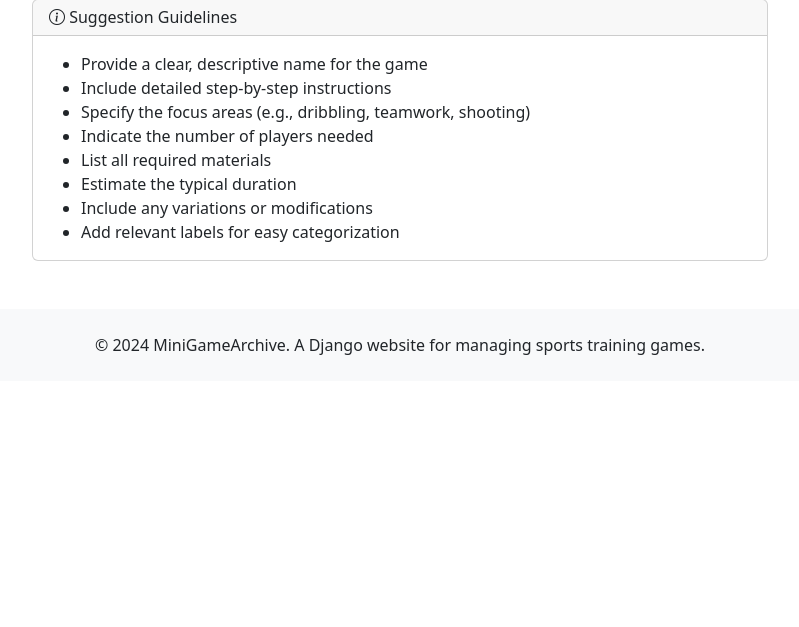
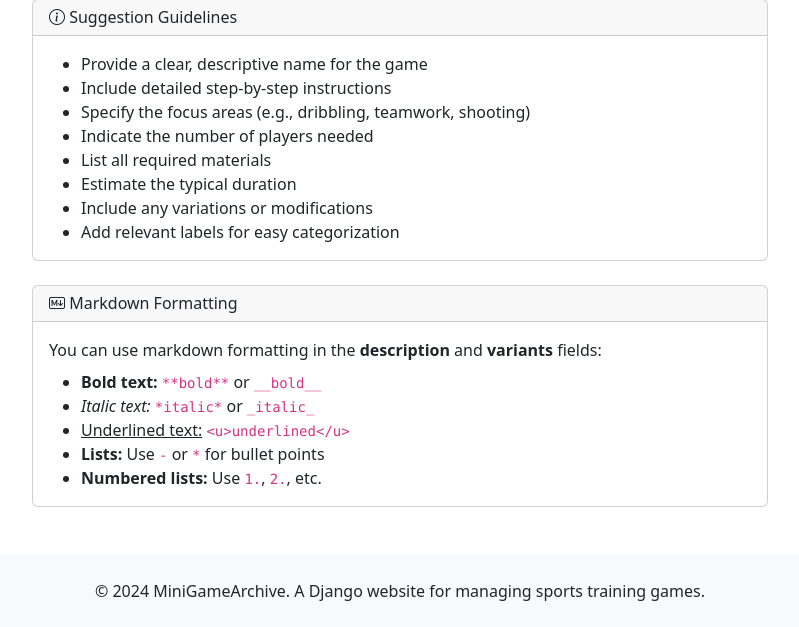
Before and after one commit to monsdar/MiniGameArchive, a Django app: page /suggest/ in a window 1280 px wide. Shown: the part 1550-2177 px from the top of the page, without its empty margins (240-1039 px from the left). Before the commit the page ends 1905 px from the top, so only its background shows below. Run offline with Django 5.2, Linux system fonts and the light colour scheme; data comes from the database, SQL or seed files in the repository; data that the repository does not hold is empty; some libraries are stand-ins or nearby versions.

Commit message:
Added limited markdown support

```diff
--- a/games/templatetags/games_extras.py
+++ b/games/templatetags/games_extras.py
@@ -1,7 +1,55 @@
 from django import template
+from django.utils.safestring import mark_safe
+import markdown
+import bleach
+import re
 
 register = template.Library()
 
+@register.filter(name='markdown')
+def markdown_filter(text):
+    """
+    Convert markdown text to HTML with limited allowed tags for security.
+    Supports: bold, italic, underline, lists, and basic formatting. Headers are not allowed.
+    """
+    if not text:
+        return ""
+
+    # Remove markdown header syntax (lines starting with #)
+    text = re.sub(r'^(\s{0,3}#{1,6}\s+)', '', text, flags=re.MULTILINE)
+
+    # Configure markdown with limited extensions
+    md = markdown.Markdown(
+        extensions=[
+            'markdown.extensions.nl2br',  # Convert newlines to <br>
+            'markdown.extensions.sane_lists',  # Better list handling
+        ]
+    )
+
+    # Convert markdown to HTML
+    html = md.convert(text)
+
+    # Define allowed HTML tags and attributes for security (no headers)
+    allowed_tags = [
+        'p', 'br', 'strong', 'b', 'em', 'i', 'u',  # Basic formatting
+        'ul', 'ol', 'li',  # Lists
+        'blockquote',  # Blockquotes
+        'code', 'pre',  # Code blocks
+    ]
+
+    allowed_attributes = {
+        '*': ['class'],  # Allow class attribute on all elements
+    }
+
+    # Clean the HTML to remove potentially dangerous content
+    clean_html = bleach.clean(
+        html,
+        tags=allowed_tags,
+        attributes=allowed_attributes,
+        strip=True
+    )
+
+    return mark_safe(clean_html)
 
 @register.filter
 def get_item(dictionary, key):
--- a/requirements.txt
+++ b/requirements.txt
@@ -6,6 +6,8 @@ django-crispy-forms==2.1
 crispy-bootstrap5==0.7
 whitenoise[brotli]==6.6.0
 polib==1.2.0
+markdown==3.5.2
+bleach==6.1.0
 
 # Testing dependencies
 coverage==7.4.1
--- a/templates/games/game_detail.html
+++ b/templates/games/game_detail.html
@@ -1,4 +1,5 @@
 {% extends 'base.html' %}
+{% load games_extras %}
 
 {% block title %}{{ game.name }} - MiniGameArchive{% endblock %}
 
@@ -74,7 +75,7 @@
                 </div>
                 <div class="card-body">
                     <div class="description-content">
-                        {{ game.description|linebreaks }}
+                        {{ game.description|markdown }}
                     </div>
                 </div>
             </div>
@@ -87,7 +88,7 @@
                 </div>
                 <div class="card-body">
                     <div class="variants-content">
-                        {{ game.variants|linebreaks }}
+                        {{ game.variants|markdown }}
                     </div>
                 </div>
             </div>
--- a/templates/games/game_suggestion.html
+++ b/templates/games/game_suggestion.html
@@ -53,6 +53,23 @@
                 </ul>
             </div>
         </div>
+
+        <!-- Markdown Support -->
+        <div class="card mt-4">
+            <div class="card-header">
+                <h6 class="mb-0"><i class="bi bi-markdown"></i> Markdown Formatting</h6>
+            </div>
+            <div class="card-body">
+                <p class="mb-2">You can use markdown formatting in the <strong>description</strong> and <strong>variants</strong> fields:</p>
+                <ul class="mb-0">
+                    <li><strong>Bold text:</strong> <code>**bold**</code> or <code>__bold__</code></li>
+                    <li><em>Italic text:</em> <code>*italic*</code> or <code>_italic_</code></li>
+                    <li><u>Underlined text:</u> <code>&lt;u&gt;underlined&lt;/u&gt;</code></li>
+                    <li><strong>Lists:</strong> Use <code>-</code> or <code>*</code> for bullet points</li>
+                    <li><strong>Numbered lists:</strong> Use <code>1.</code>, <code>2.</code>, etc.</li>
+                </ul>
+            </div>
+        </div>
     </div>
 </div>
 {% endblock %}
```
Also changed, not shown: templates/games/game_list.html (+4 -3 lines), tests/test_utils.py (+112 -0 lines).
